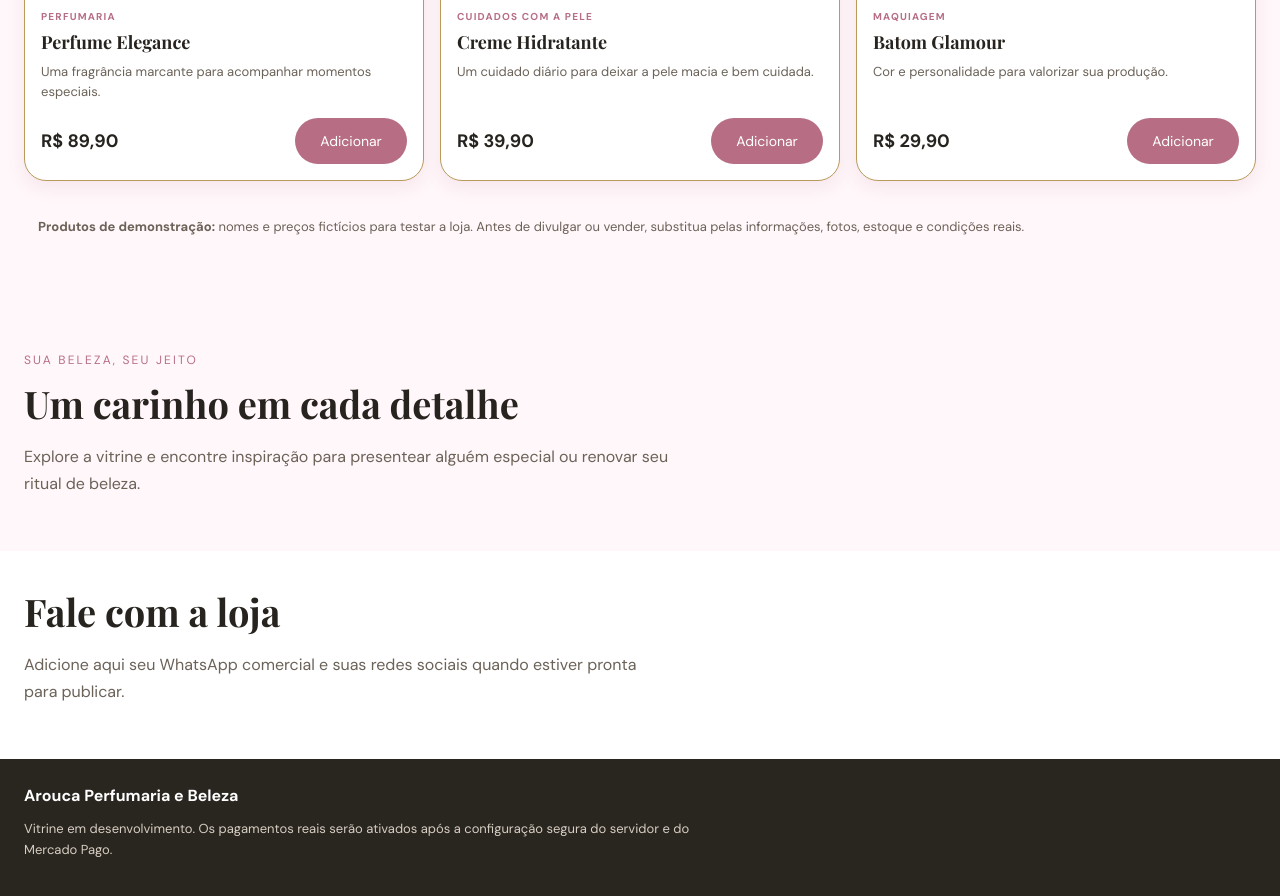
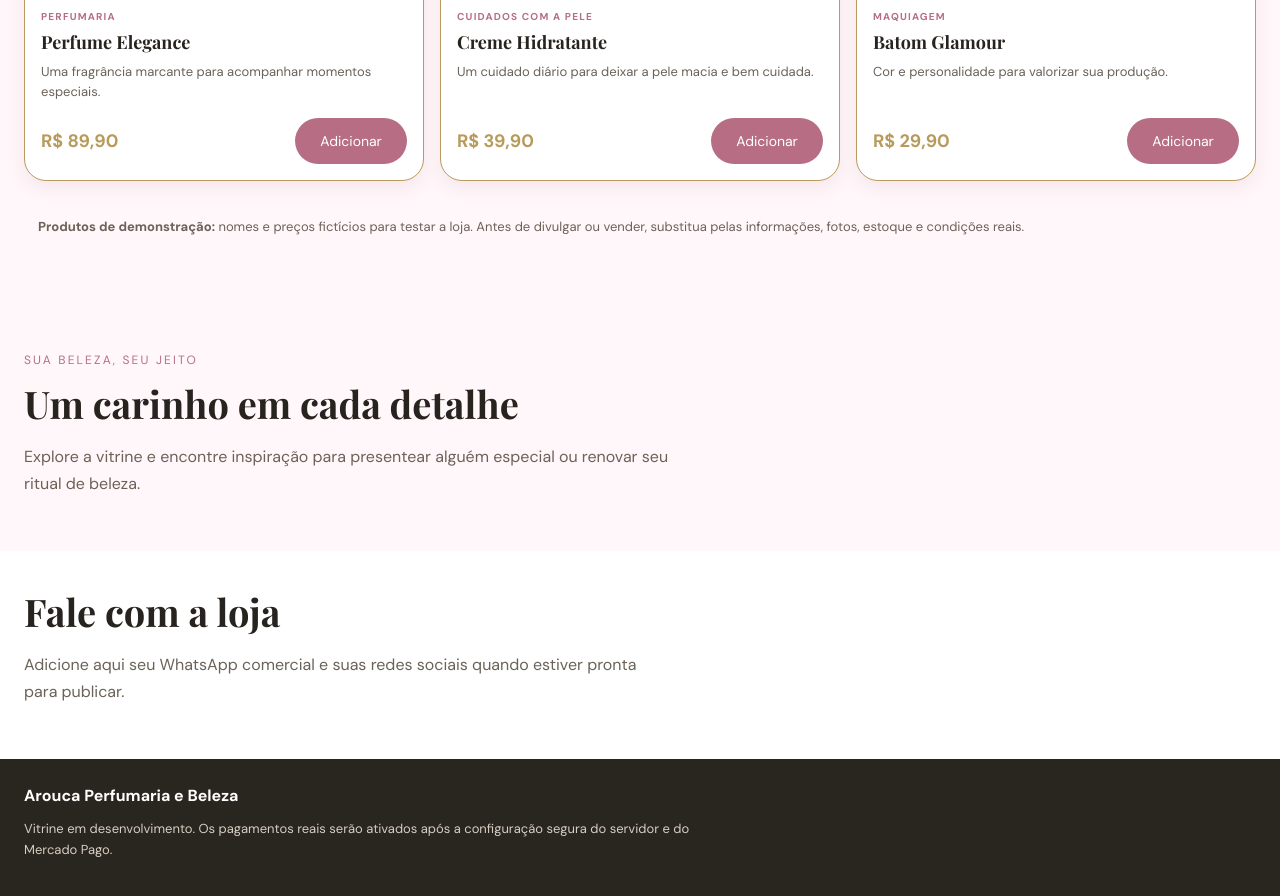
Before and after one commit to 81je/arouca-perfumaria-bel, a plain HTML site: page index.html in a window 1280 px wide. Shown: the part 1760-2656 px from the top of the page. Drawn offline with nearby package versions, Linux system fonts and the light colour scheme.

Commit message:
Enhance product price styling with color
Added color to product price style.

```diff
--- a/index.html
+++ b/index.html
@@ -116,7 +116,11 @@ footer p { max-width: 700px; color: #d7cec3; font-size: 13px; line-height: 1.6;
 .product-art small { color: #493b33; font-size: 9px; font-weight: 700; letter-spacing: .18em; }
 .product-category { display: block; margin-bottom: 7px; color: var(--accent); font-size: 10px; font-weight: 700; letter-spacing: .12em; }
 .product-buy-row { display: flex; align-items: center; justify-content: space-between; gap: 8px; }
-.product-price { font-size: 18px; white-space: nowrap; }
+.product-price {
+  font-size: 18px;
+  white-space: nowrap;
+  color: #b89a5a;
+}
 .product-buy-row .add-button { width: auto; min-width: 112px; }
 .product-card { display: flex; flex-direction: column; }
 .product-info { display: flex; flex: 1; flex-direction: column; }
```
